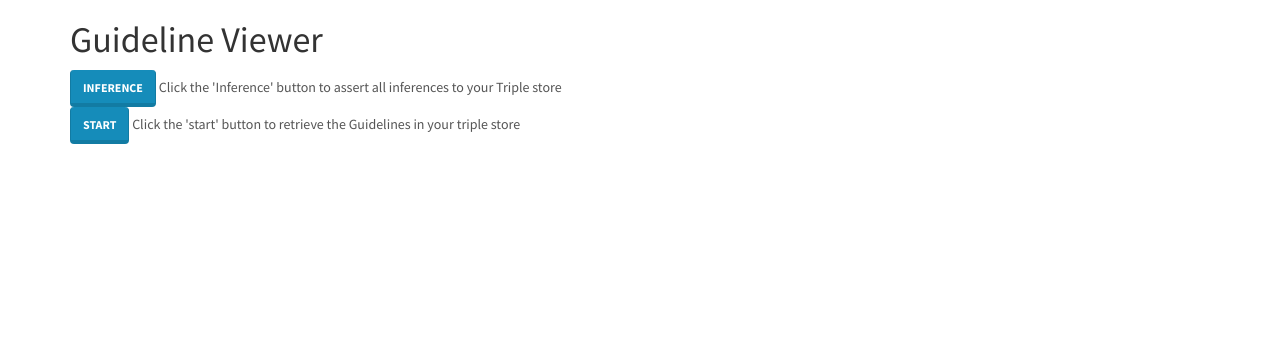
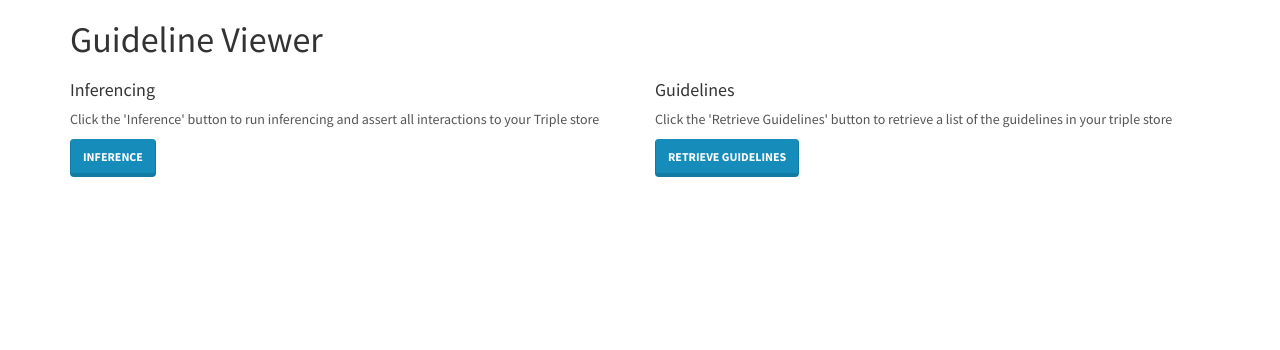
Before and after one commit to Data2Semantics/guidelines, a Flask app: page / in a window 1280 px wide. Shown: the top 350 px of the page. Run offline with Flask 2, Linux system fonts and the light colour scheme; some libraries are stand-ins or nearby versions.

Commit message:
SPARQL-based Inferencing (yay!)

```diff
--- a/src/app/static/guidelines.js
+++ b/src/app/static/guidelines.js
@@ -5,7 +5,14 @@ $( document ).ready(function() {
     $('#inferenceButton').on('click',function(){
         $.get('/inference',function(data){
             console.log(data);
-            // $('#inferenceButton').text(data['status']);
+
+            if (data['status'] == 'true') {
+                $('#inferenceButton').text('Success');
+            } else {
+                $('#inferenceButton').text('Something went wrong');
+            }
+
+            $('#inferenceButton').text('Status: '+ data['status']);
         });
     });
 
@@ -40,6 +47,7 @@ $( document ).ready(function() {
                         var uri = $(this).attr('uri');
                         $.get('/transitions', data={'uri': uri}, function(data){
                             console.log(this);
+                            $("div[transitions_for=\""+ uri +"\"]").toggle();
                             $("div[transitions_for=\""+ uri +"\"]").html(data);
                         })
                     })
--- a/src/app/templates/base.html
+++ b/src/app/templates/base.html
@@ -14,9 +14,14 @@
                 <h1>Guideline Viewer</h1>
             </div>
         </div>
-        {% include 'inference.html' %}
-
-        {% include 'guidelines.html' %}
+        <div class="row">
+            <div class='col-md-6'>
+                {% include 'inference.html' %}
+            </div>
+            <div class='col-md-6'>
+                {% include 'guidelines.html' %}
+            </div>
+        </div>
 
         {% include 'recommendations.html' %}
 
--- a/src/app/templates/guidelines.html
+++ b/src/app/templates/guidelines.html
@@ -1,7 +1,8 @@
 <div class="row">
     <div class="col-md-12">
-
-        <a class="btn btn-primary" id="startButton">Start</a>&nbsp;<span>Click the 'start' button to retrieve the Guidelines in your triple store</span>
+        <h4>Guidelines</h4>
+        <p>Click the 'Retrieve Guidelines' button to retrieve a list of the guidelines in your triple store</p>
+        <a class="btn btn-primary" id="startButton">Retrieve Guidelines</a>
     </div>
 </div>
 <div class="row" id="gl_list_row">
--- a/src/app/templates/inference.html
+++ b/src/app/templates/inference.html
@@ -1,7 +1,8 @@
 <div class="row">
     <div class="col-md-12">
-
-        <a class="btn btn-primary" id="inferenceButton">Inference</a>&nbsp;<span>Click the 'Inference' button to assert all inferences to your Triple store</span>
+        <h4>Inferencing</h4>
+        <p>Click the 'Inference' button to run inferencing and assert all interactions to your Triple store</p>
+        <a class="btn btn-primary" id="inferenceButton">Inference</a>
     </div>
 </div>
 <!-- <div class="row" id="gl_list_row">
--- a/src/app/templates/recommendations_list.html
+++ b/src/app/templates/recommendations_list.html
@@ -6,14 +6,14 @@
             <a href="#" class="list-group-item" uri='{{e.rec.value }}'>
                 <span class="list-group-item-heading">{{ grouper.value }}</span>
                 {%if 'irec_label' in e %}
-                    <span class="badge" target="{{ e.irec.value }}">{{ e.irec_label.value }}</span>
+                    <span class="badge alert-info" target="{{ e.irec.value }}">{{ e.irec_label.value }}</span>
                 {% endif %}
         {% endif %}
         {% if 'crec_label' in e %}
-                <span class="badge" target="{{ e.crec.value }}">{{ e.crec_label.value }}</span>
+                <span class="badge alert-warning" target="{{ e.crec.value }}">{{ e.crec_label.value }}</span>
         {% endif %}
         {% if loop.last %}
-                <div class="list-group-item-content" transitions_for='{{e.rec.value}}'>
+                <div class="list-group-item-content" style="display: none;" transitions_for='{{e.rec.value}}'>
                 </div>
             </a>
         {% endif %}
--- a/src/app/views.py
+++ b/src/app/views.py
@@ -17,7 +17,7 @@ QUERY_HEADERS = {
                 }
 
 UPDATE_HEADERS = {
-    'Accept': 'application/sparql-update',
+    'Content-Type': 'application/sparql-update',
     'SD-Connection-String': 'reasoning={}'.format(REASONING_TYPE)
 }
 
@@ -31,45 +31,48 @@ def index():
 @app.route('/inference')
 def inference():
     query = PREFIXES + """
-    INSERT DATA
+    INSERT
     {
         _:iir   a  gl:InternalRecommendationInteraction .
         _:iir   gl:relates ?r1 .
-        _:iir   gl:relates ?r2
+        _:iir   gl:relates ?r2 .
+        ?r1 gl:interactsInternallyWith ?r2 .
+        ?r2 gl:interactsInternallyWith ?r1 .
+        gl:interactsInternallyWith a owl:ObjectProperty .
     }
-WHERE
- {
-     ?r1  a  gl:Recommendation .
-     ?r1  a  owl:NamedIndividual .
-     ?r2  a  gl:Recommendation .
-     ?r2  a  owl:NamedIndividual .
-     ?r1  gl:partOf  ?g .
-     ?r2  gl:partOf  ?g .
-     ?g  a  owl:NamedIndividual .
-     ?r1  gl:recommends ?t1 .
-     ?r2  gl:recommends ?t2 .
-     ?t1 a owl:NamedIndividual .
-     ?t2 a owl:NamedIndividual .
+    WHERE
+    {
+         ?r1  a  gl:Recommendation .
+         ?r1  a  owl:NamedIndividual .
+         ?r2  a  gl:Recommendation .
+         ?r2  a  owl:NamedIndividual .
+         ?r1  gl:partOf  ?g .
+         ?r2  gl:partOf  ?g .
+         ?g  a  owl:NamedIndividual .
+         ?r1  gl:recommends ?t1 .
+         ?r2  gl:recommends ?t2 .
+         ?t1 a owl:NamedIndividual .
+         ?t2 a owl:NamedIndividual .
 
-     {
-         ?t1    gl:similarTo ?t2 .
-     }
-     UNION
-     {
-         ?t1    gl:inverseTo ?t2 .
-     }
-     UNION
-     {
-         ?ca    a gl:CareAcionType .
-         ?ca    gl:promotes ?t1 .
-         ?ca    gl:promotes ?t2 .
-     }
-     FILTER (?r1 != ?r2 && ?t1 != ?t2)
-   } """
+         {
+             ?t1    gl:similarToTransition ?t2 .
+         }
+         UNION
+         {
+             ?t1    gl:inverseToTransition ?t2 .
+         }
+         UNION
+         {
+             ?ca    a gl:CareAcionType .
+             ?t1    gl:promotedBy ?t1 .
+             ?t2    gl:promotedBy ?t2 .
+         }
+         FILTER (?r1 != ?r2 && ?t1 != ?t2)
+    } """
 
     result = sparql_update(query)
 
-    return jsonify(result)
+    return jsonify({'status': result})
 
 
 @app.route('/guidelines')
@@ -90,7 +93,7 @@ def recommendations():
         ?rec gl:partOf <""" + uri + """>  .
         ?rec a owl:NamedIndividual .
         OPTIONAL {
-            ?rec gl:contradictsRecommendation ?crec .
+            ?rec gl:interactsInternallyWith ?crec .
             ?crec a owl:NamedIndividual .
         }
         OPTIONAL {
@@ -153,14 +156,10 @@ def care_actions():
 
 
 def sparql_update(query, endpoint_url = UPDATE_URL):
-    result = requests.get(endpoint_url,params={'query': query, 'reasoning': REASONING_TYPE}, headers=QUERY_HEADERS)
 
-    print result.headers
-    print result.status_code
-    print result.content
+    print query
 
-    # result_dict = json.loads(result.content)
-
+    result = requests.post(endpoint_url,params={'reasoning': REASONING_TYPE}, data=query, headers=UPDATE_HEADERS)
 
     return result.content
 
```
